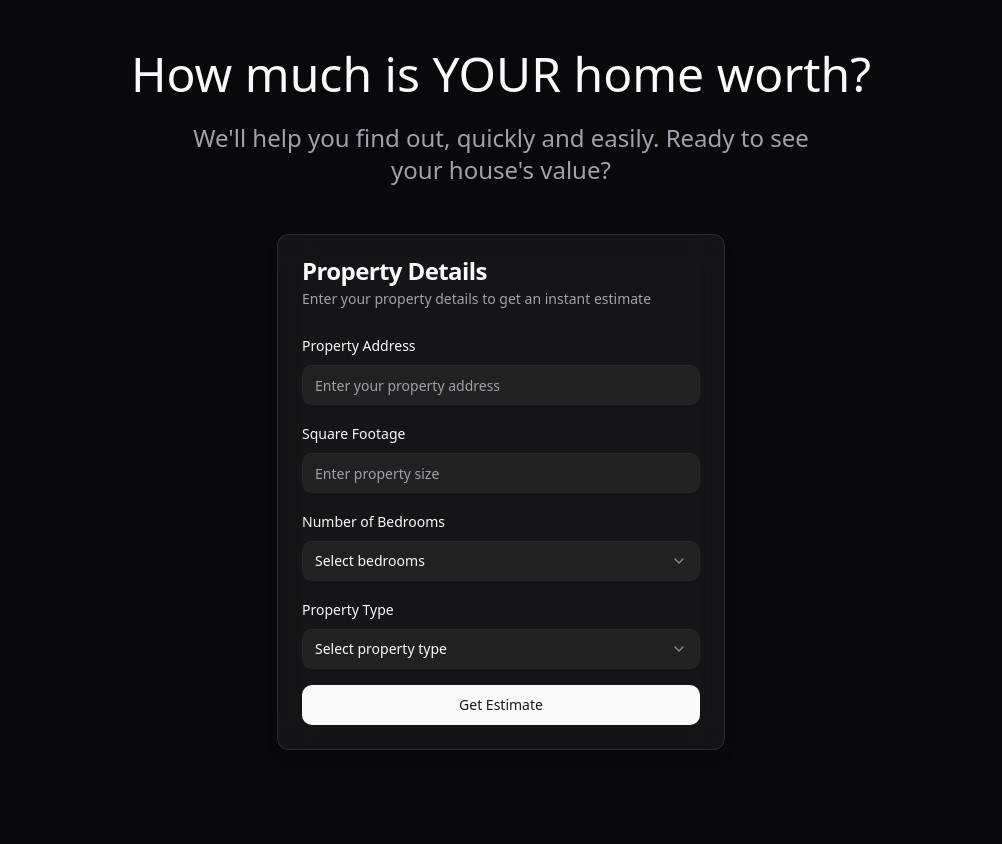
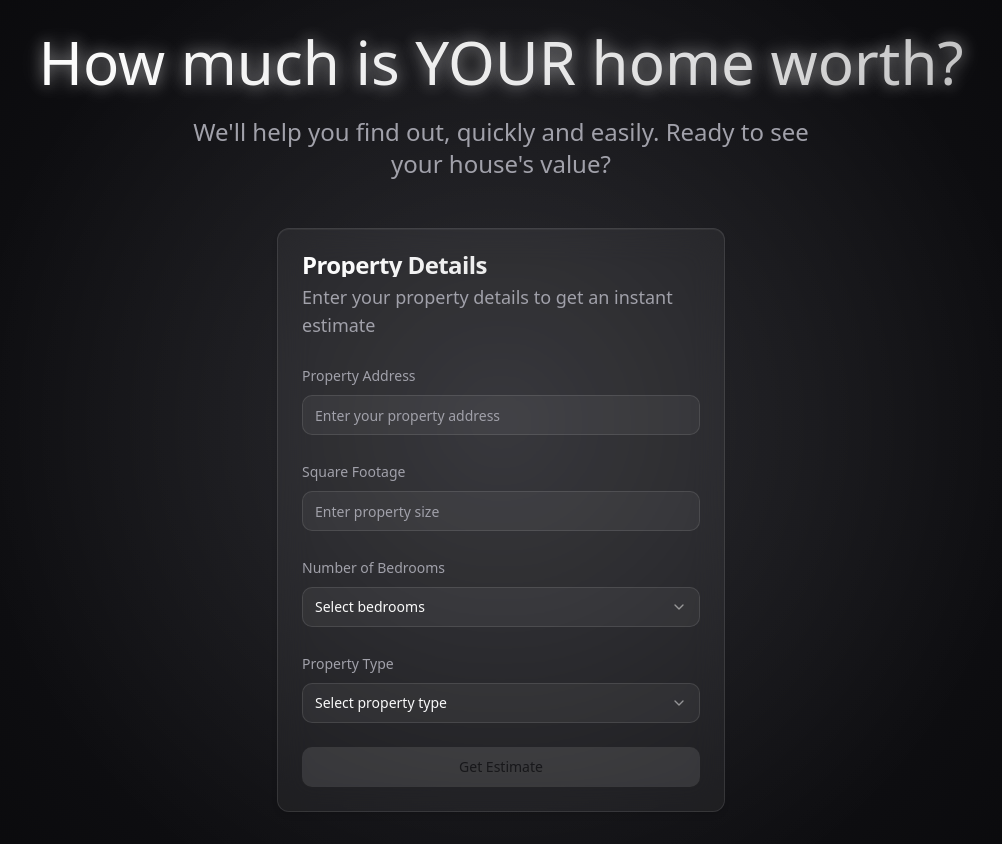
Before and after one commit to Cryptonite44/Property-Valuer, a React (Vite) app: page / in a window 1280 px wide. Shown: the whole page, without its empty margins (139-1141 px from the left). Before the commit the page ends 800 px from the top, so only its background shows below. Built offline with nearby package versions, Linux system fonts and the light colour scheme.

Commit message:
Enhance platform visuals
Improve the visual appeal and premium feel of the platform.

```diff
--- a/src/components/EstimateResult.tsx
+++ b/src/components/EstimateResult.tsx
@@ -19,10 +19,6 @@ const EstimateResult: React.FC<EstimateResultProps> = ({ value, onReset }) => {
   useEffect(() => {
     const duration = 3 * 1000;
     const animationEnd = Date.now() + duration;
-
-    const randomInRange = (min: number, max: number) => {
-      return Math.random() * (max - min) + min;
-    };
 
     const frame = () => {
       confetti({
@@ -50,15 +46,17 @@ const EstimateResult: React.FC<EstimateResultProps> = ({ value, onReset }) => {
 
   return (
     <Card className="w-full max-w-md mx-auto glass-panel animate-fade-up">
-      <CardHeader>
-        <CardTitle className="text-2xl font-light">
+      <CardHeader className="text-center">
+        <CardTitle className="text-3xl font-light text-gradient">
           Your Estimated Home Value
         </CardTitle>
-        <CardDescription>Based on similar properties in your area</CardDescription>
+        <CardDescription className="text-lg">
+          Based on similar properties in your area
+        </CardDescription>
       </CardHeader>
-      <CardContent className="space-y-6">
+      <CardContent className="space-y-8">
         <div className="text-center">
-          <div className="text-4xl font-light mb-2">
+          <div className="text-5xl font-light mb-4 text-gradient glow">
             ${value.toLocaleString()}
           </div>
           <p className="text-sm text-muted-foreground">
@@ -67,20 +65,25 @@ const EstimateResult: React.FC<EstimateResultProps> = ({ value, onReset }) => {
           </p>
         </div>
         <div className="space-y-4">
-          <p className="text-sm">
+          <p className="text-sm text-center text-muted-foreground">
             Want a more accurate valuation? Our expert agents can provide a detailed
             analysis of your property's worth.
           </p>
           <div className="flex flex-col gap-3">
             <Button
               variant="outline"
+              className="hover:bg-white/10 transition-colors"
               onClick={() =>
                 window.open("mailto:contact@example.com", "_blank")
               }
             >
               Contact an Agent
             </Button>
-            <Button variant="secondary" onClick={onReset}>
+            <Button
+              variant="secondary"
+              className="hover:bg-white/10 transition-colors"
+              onClick={onReset}
+            >
               Get Another Estimate
             </Button>
           </div>
--- a/src/components/ValueForm.tsx
+++ b/src/components/ValueForm.tsx
@@ -58,15 +58,15 @@ const ValueForm = ({ onEstimate }: { onEstimate: (value: number) => void }) => {
   return (
     <Card className="w-full max-w-md mx-auto glass-panel animate-fade-up">
       <CardHeader>
-        <CardTitle>Property Details</CardTitle>
-        <CardDescription>
+        <CardTitle className="text-gradient">Property Details</CardTitle>
+        <CardDescription className="text-lg">
           Enter your property details to get an instant estimate
         </CardDescription>
       </CardHeader>
       <CardContent>
-        <form onSubmit={handleSubmit} className="space-y-4">
+        <form onSubmit={handleSubmit} className="space-y-6">
           <div className="space-y-2">
-            <Label htmlFor="address">Property Address</Label>
+            <Label htmlFor="address" className="text-sm text-muted-foreground">Property Address</Label>
             <Input
               id="address"
               placeholder="Enter your property address"
@@ -74,29 +74,29 @@ const ValueForm = ({ onEstimate }: { onEstimate: (value: number) => void }) => {
               onChange={(e) =>
                 setFormData({ ...formData, address: e.target.value })
               }
-              className="bg-white/5"
+              className="bg-white/5 border-white/10 focus:border-white/20 transition-colors"
             />
           </div>
           <div className="space-y-2">
-            <Label htmlFor="size">Square Footage</Label>
+            <Label htmlFor="size" className="text-sm text-muted-foreground">Square Footage</Label>
             <Input
               id="size"
               type="number"
               placeholder="Enter property size"
               value={formData.size}
               onChange={(e) => setFormData({ ...formData, size: e.target.value })}
-              className="bg-white/5"
+              className="bg-white/5 border-white/10 focus:border-white/20 transition-colors"
             />
           </div>
           <div className="space-y-2">
-            <Label htmlFor="bedrooms">Number of Bedrooms</Label>
+            <Label htmlFor="bedrooms" className="text-sm text-muted-foreground">Number of Bedrooms</Label>
             <Select
               value={formData.bedrooms}
               onValueChange={(value) =>
                 setFormData({ ...formData, bedrooms: value })
               }
             >
-              <SelectTrigger className="bg-white/5">
+              <SelectTrigger className="bg-white/5 border-white/10">
                 <SelectValue placeholder="Select bedrooms" />
               </SelectTrigger>
               <SelectContent>
@@ -109,14 +109,14 @@ const ValueForm = ({ onEstimate }: { onEstimate: (value: number) => void }) => {
             </Select>
           </div>
           <div className="space-y-2">
-            <Label htmlFor="propertyType">Property Type</Label>
+            <Label htmlFor="propertyType" className="text-sm text-muted-foreground">Property Type</Label>
             <Select
               value={formData.propertyType}
               onValueChange={(value) =>
                 setFormData({ ...formData, propertyType: value })
               }
             >
-              <SelectTrigger className="bg-white/5">
+              <SelectTrigger className="bg-white/5 border-white/10">
                 <SelectValue placeholder="Select property type" />
               </SelectTrigger>
               <SelectContent>
@@ -126,7 +126,10 @@ const ValueForm = ({ onEstimate }: { onEstimate: (value: number) => void }) => {
               </SelectContent>
             </Select>
           </div>
-          <Button type="submit" className="w-full mt-6">
+          <Button
+            type="submit"
+            className="w-full mt-8 bg-white/10 hover:bg-white/20 transition-colors"
+          >
             Get Estimate
           </Button>
         </form>
--- a/src/index.css
+++ b/src/index.css
@@ -35,11 +35,29 @@
   body {
     @apply bg-background text-foreground antialiased;
     font-feature-settings: "rlig" 1, "calt" 1;
+    background: radial-gradient(
+      circle at center,
+      hsl(240 10% 10%) 0%,
+      hsl(240 10% 3.9%) 100%
+    );
   }
 }
 
 @layer utilities {
   .glass-panel {
     @apply bg-white/5 backdrop-blur-lg border border-white/10 rounded-lg shadow-lg;
+    box-shadow:
+      0 4px 6px -1px rgba(0, 0, 0, 0.1),
+      0 2px 4px -1px rgba(0, 0, 0, 0.06),
+      inset 0 1px 0 0 rgba(255, 255, 255, 0.05);
+  }
+
+  .text-gradient {
+    @apply bg-clip-text text-transparent bg-gradient-to-r from-white via-white/90 to-white/70;
+  }
+
+  .glow {
+    text-shadow: 0 0 15px rgba(255, 255, 255, 0.5),
+                 0 0 30px rgba(255, 255, 255, 0.2);
   }
 }
--- a/src/pages/Index.tsx
+++ b/src/pages/Index.tsx
@@ -8,11 +8,16 @@ const Index = () => {
   const [estimatedValue, setEstimatedValue] = useState<number | null>(null);
 
   return (
-    <div className="min-h-screen flex flex-col items-center justify-center p-4 md:p-8">
+    <div className="min-h-screen flex flex-col items-center justify-center p-4 md:p-8 relative overflow-hidden">
+      <div className="absolute inset-0 z-0">
+        <div className="absolute inset-0 bg-[radial-gradient(circle_at_center,rgba(255,255,255,0.1)_0%,transparent_70%)]" />
+      </div>
+
+      <div className="relative z-10 w-full max-w-5xl mx-auto">
         {!estimatedValue ? (
           <>
             <div className="text-center mb-12 space-y-6">
-            <h1 className="text-4xl md:text-5xl font-light mb-4">
+              <h1 className="text-4xl md:text-6xl font-light mb-4 text-gradient glow">
                 <TypewriterText text="How much is YOUR home worth?" />
               </h1>
               <p className="text-xl md:text-2xl font-light text-muted-foreground max-w-2xl mx-auto">
@@ -29,6 +34,7 @@ const Index = () => {
           />
         )}
       </div>
+    </div>
   );
 };
 
```
Lines whose indentation alone changed are shown as unchanged.
